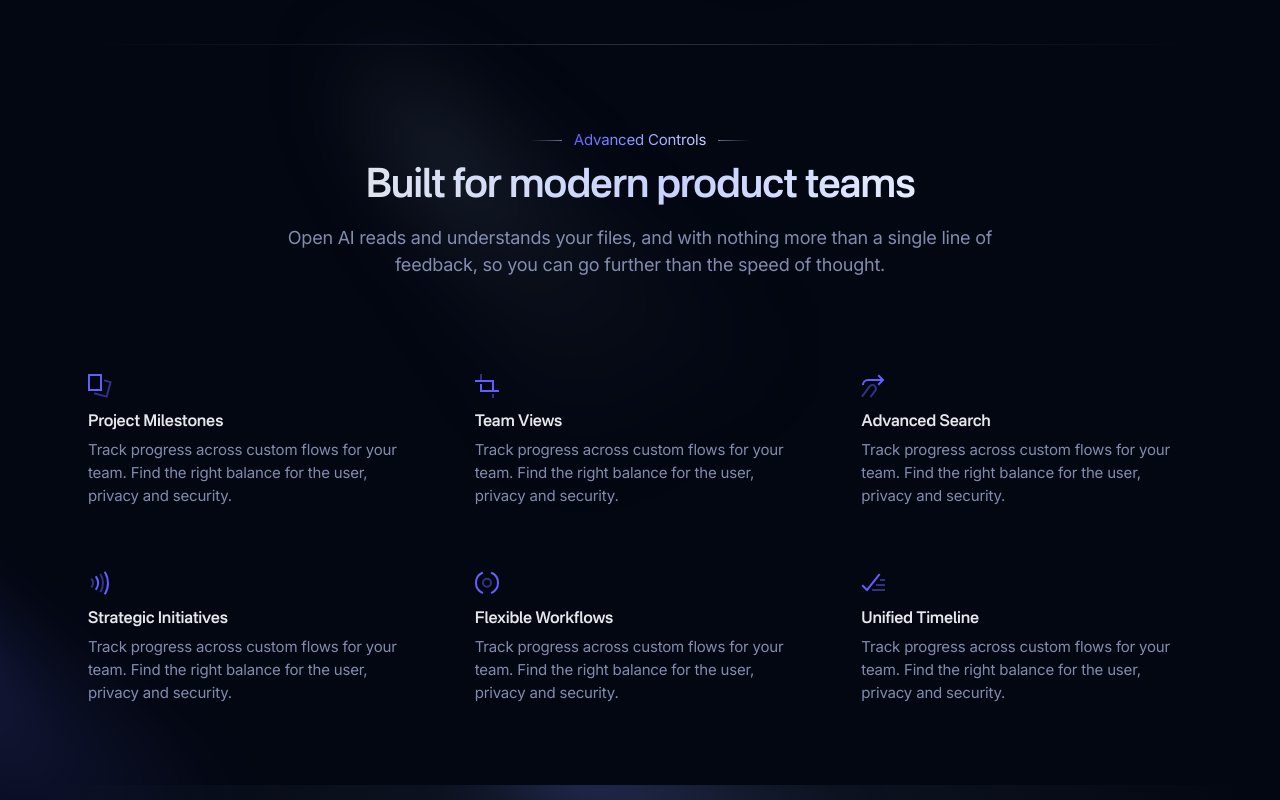
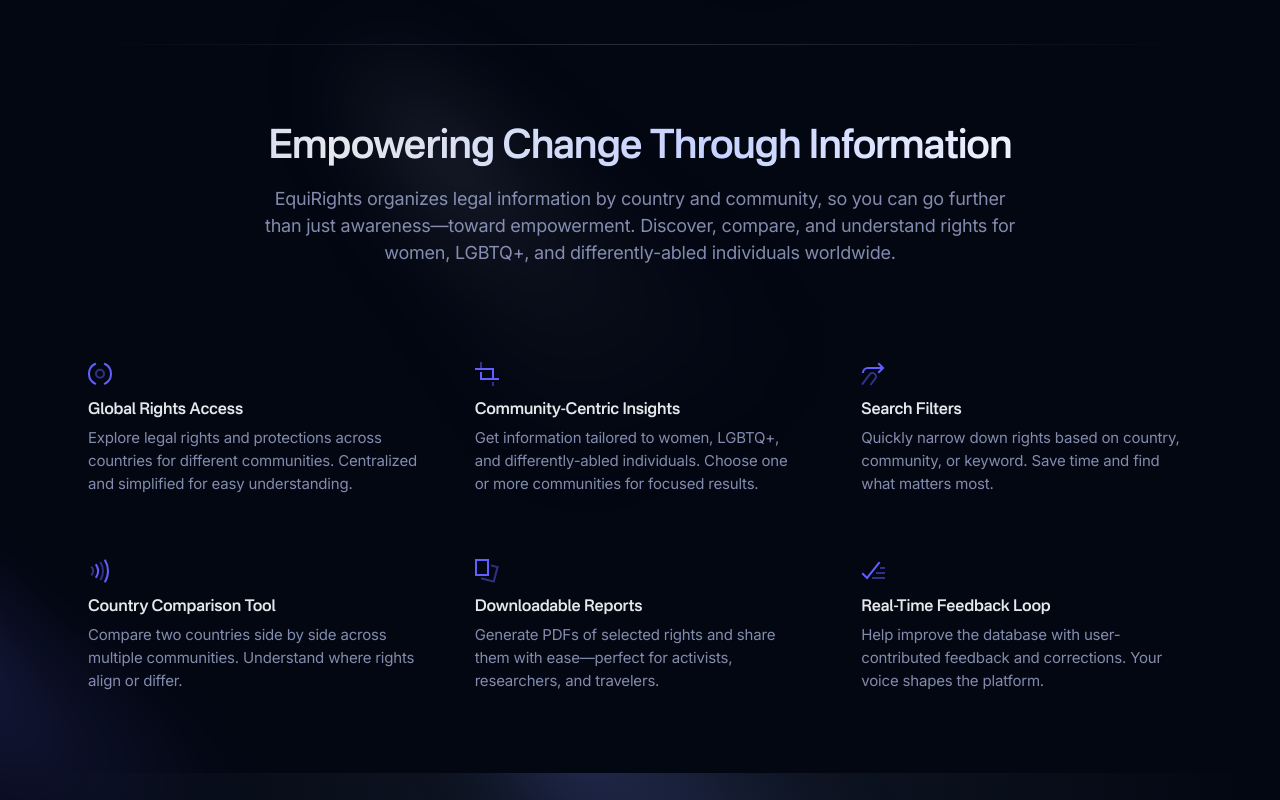
Before and after one commit to vams-skn/equirights, a Next.js app: page / in a window 1280 px wide. Shown: the part 540-1340 px from the top of the page. Built offline with nearby package versions, Linux system fonts and the light colour scheme.

Commit message:
list out features

```diff
--- a/components/features.tsx
+++ b/components/features.tsx
@@ -33,152 +33,112 @@
         <div className="border-t py-12 [border-image:linear-gradient(to_right,transparent,--theme(--color-slate-400/.25),transparent)1] md:py-20">
           {/* Section header */}
           <div className="mx-auto max-w-3xl pb-4 text-center md:pb-12">
-            <div className="inline-flex items-center gap-3 pb-3 before:h-px before:w-8 before:bg-linear-to-r before:from-transparent before:to-indigo-200/50 after:h-px after:w-8 after:bg-linear-to-l after:from-transparent after:to-indigo-200/50">
-              <span className="inline-flex bg-linear-to-r from-indigo-500 to-indigo-200 bg-clip-text text-transparent">
-                Advanced Controls
-              </span>
-            </div>
             <h2 className="animate-[gradient_6s_linear_infinite] bg-[linear-gradient(to_right,var(--color-gray-200),var(--color-indigo-200),var(--color-gray-50),var(--color-indigo-300),var(--color-gray-200))] bg-[length:200%_auto] bg-clip-text pb-4 font-nacelle text-3xl font-semibold text-transparent md:text-4xl">
-              Built for modern product teams
+              Empowering Change Through Information
             </h2>
             <p className="text-lg text-indigo-200/65">
-              Open AI reads and understands your files, and with nothing more
-              than a single line of feedback, so you can go further than the
-              speed of thought.
+              EquiRights organizes legal information by country and community, so you can go further than just awareness—toward empowerment. Discover, compare, and understand rights for women, LGBTQ+, and differently-abled individuals worldwide.
             </p>
           </div>
           <div className="flex justify-center pb-4 md:pb-12" data-aos="fade-up">
           </div>
+
           {/* Items */}
+
           <div className="mx-auto grid max-w-sm gap-12 sm:max-w-none sm:grid-cols-2 md:gap-x-14 md:gap-y-16 lg:grid-cols-3">
+
             <article>
-              <svg
-                className="mb-3 fill-indigo-500"
-                xmlns="http://www.w3.org/2000/svg"
-                width={24}
-                height={24}
-              >
-                <path d="M0 0h14v17H0V0Zm2 2v13h10V2H2Z" />
-                <path
-                  fillOpacity=".48"
-                  d="m16.295 5.393 7.528 2.034-4.436 16.412L5.87 20.185l.522-1.93 11.585 3.132 3.392-12.55-5.597-1.514.522-1.93Z"
-                />
+              <svg className="mb-3 fill-indigo-500" xmlns="http://www.w3.org/2000/svg" width={24} height={24}>
+                <path fillOpacity=".48" d="M12 8.8a3 3 0 1 0 0 6 3 3 0 0 0 0-6Zm-5 3a5 5 0 1 1 10 0 5 5 0 0 1-10 0Z"/>
+                <path d="m7.454 2.891.891-.454L7.437.655l-.891.454a12 12 0 0 0 0 21.382l.89.454.91-1.781-.892-.455a10 10 0 0 1 0-17.818ZM17.456 1.11l-.891-.454-.909 1.782.891.454a10 10 0 0 1 0 17.819l-.89.454.908 1.781.89-.454a12 12 0 0 0 0-21.382Z" />
               </svg>
+
               <h3 className="mb-1 font-nacelle text-[1rem] font-semibold text-gray-200">
-                Project Milestones
+                Global Rights Access
               </h3>
+
               <p className="text-indigo-200/65">
-                Track progress across custom flows for your team. Find the right
-                balance for the user, privacy and security.
+                Explore legal rights and protections across countries for different communities. Centralized and simplified for easy understanding.
               </p>
             </article>
+
             <article>
-              <svg
-                className="mb-3 fill-indigo-500"
-                xmlns="http://www.w3.org/2000/svg"
-                width={24}
-                height={24}
-              >
+              <svg className="mb-3 fill-indigo-500" xmlns="http://www.w3.org/2000/svg" width={24} height={24}>
+                <path d="M19 6H0v2h17v8H7v-6H5v8h19v-2h-5V6Z" />
                 <path fillOpacity=".48" d="M7 8V0H5v8h2Zm12 16v-4h-2v4h2Z" />
-                <path d="M19 6H0v2h17v8H7v-6H5v8h19v-2h-5V6Z" />
               </svg>
+
               <h3 className="mb-1 font-nacelle text-[1rem] font-semibold text-gray-200">
-                Team Views
+                Community-Centric Insights
               </h3>
+
               <p className="text-indigo-200/65">
-                Track progress across custom flows for your team. Find the right
-                balance for the user, privacy and security.
+                Get information tailored to women, LGBTQ+, and differently-abled individuals. Choose one or more communities for focused results.
               </p>
             </article>
+
             <article>
-              <svg
-                className="mb-3 fill-indigo-500"
-                xmlns="http://www.w3.org/2000/svg"
-                width={24}
-                height={24}
-              >
+              <svg className="mb-3 fill-indigo-500" xmlns="http://www.w3.org/2000/svg" width={24} height={24}>
                 <path d="M23.414 6 18 .586 16.586 2l3 3H7a6 6 0 0 0-6 6h2a4 4 0 0 1 4-4h12.586l-3 3L18 11.414 23.414 6Z" />
-                <path
-                  fillOpacity=".48"
-                  d="M13.01 12.508a2.5 2.5 0 0 0-3.502.482L1.797 23.16.203 21.952l7.71-10.17a4.5 4.5 0 1 1 7.172 5.437l-4.84 6.386-1.594-1.209 4.841-6.385a2.5 2.5 0 0 0-.482-3.503Z"
-                />
+                <path fillOpacity=".48" d="M13.01 12.508a2.5 2.5 0 0 0-3.502.482L1.797 23.16.203 21.952l7.71-10.17a4.5 4.5 0 1 1 7.172 5.437l-4.84 6.386-1.594-1.209 4.841-6.385a2.5 2.5 0 0 0-.482-3.503Z"/>
               </svg>
+
               <h3 className="mb-1 font-nacelle text-[1rem] font-semibold text-gray-200">
-                Advanced Search
+                Search Filters
               </h3>
+
               <p className="text-indigo-200/65">
-                Track progress across custom flows for your team. Find the right
-                balance for the user, privacy and security.
+                Quickly narrow down rights based on country, community, or keyword. Save time and find what matters most.
               </p>
             </article>
+
             <article>
-              <svg
-                className="mb-3 fill-indigo-500"
-                xmlns="http://www.w3.org/2000/svg"
-                width={24}
-                height={24}
-              >
-                <path
-                  fillOpacity=".48"
-                  d="m3.031 9.05-.593-.805 1.609-1.187.594.804a6.966 6.966 0 0 1 0 8.276l-.594.805-1.61-1.188.594-.805a4.966 4.966 0 0 0 0-5.9Z"
-                />
+              <svg className="mb-3 fill-indigo-500" xmlns="http://www.w3.org/2000/svg" width={24} height={24}>
+                <path fillOpacity=".48" d="m3.031 9.05-.593-.805 1.609-1.187.594.804a6.966 6.966 0 0 1 0 8.276l-.594.805-1.61-1.188.594-.805a4.966 4.966 0 0 0 0-5.9Z"/>
                 <path d="m7.456 6.676-.535-.845 1.69-1.07.534.844a11.944 11.944 0 0 1 0 12.789l-.535.845-1.69-1.071.536-.845a9.944 9.944 0 0 0 0-10.647Z" />
-                <path
-                  d="m11.888 4.35-.514-.858 1.717-1.027.513.858a16.9 16.9 0 0 1 2.4 8.677 16.9 16.9 0 0 1-2.4 8.676l-.513.859-1.717-1.028.514-.858A14.9 14.9 0 0 0 14.003 12a14.9 14.9 0 0 0-2.115-7.65Z"
-                  opacity=".48"
-                />
+                <path d="m11.888 4.35-.514-.858 1.717-1.027.513.858a16.9 16.9 0 0 1 2.4 8.677 16.9 16.9 0 0 1-2.4 8.676l-.513.859-1.717-1.028.514-.858A14.9 14.9 0 0 0 14.003 12a14.9 14.9 0 0 0-2.115-7.65Z" opacity=".48"/>
                 <path d="m16.321 2-.5-.866 1.733-1 .5.866A22 22 0 0 1 21 12c0 3.852-1.017 7.636-2.948 10.97l-.502.865-1.73-1.003.501-.865A19.878 19.878 0 0 0 19 12a20 20 0 0 0-2.679-10Z" />
               </svg>
+
               <h3 className="mb-1 font-nacelle text-[1rem] font-semibold text-gray-200">
-                Strategic Initiatives
+                Country Comparison Tool
               </h3>
+
               <p className="text-indigo-200/65">
-                Track progress across custom flows for your team. Find the right
-                balance for the user, privacy and security.
+                Compare two countries side by side across multiple communities. Understand where rights align or differ.
               </p>
             </article>
+
             <article>
-              <svg
-                className="mb-3 fill-indigo-500"
-                xmlns="http://www.w3.org/2000/svg"
-                width={24}
-                height={24}
-              >
-                <path
-                  fillOpacity=".48"
-                  d="M12 8.8a3 3 0 1 0 0 6 3 3 0 0 0 0-6Zm-5 3a5 5 0 1 1 10 0 5 5 0 0 1-10 0Z"
-                />
-                <path d="m7.454 2.891.891-.454L7.437.655l-.891.454a12 12 0 0 0 0 21.382l.89.454.91-1.781-.892-.455a10 10 0 0 1 0-17.818ZM17.456 1.11l-.891-.454-.909 1.782.891.454a10 10 0 0 1 0 17.819l-.89.454.908 1.781.89-.454a12 12 0 0 0 0-21.382Z" />
+              <svg className="mb-3 fill-indigo-500" xmlns="http://www.w3.org/2000/svg" width={24} height={24}>
+                  <path d="M0 0h14v17H0V0Zm2 2v13h10V2H2Z" />
+                  <path fillOpacity=".48" d="m16.295 5.393 7.528 2.034-4.436 16.412L5.87 20.185l.522-1.93 11.585 3.132 3.392-12.55-5.597-1.514.522-1.93Z"/>
               </svg>
+
               <h3 className="mb-1 font-nacelle text-[1rem] font-semibold text-gray-200">
-                Flexible Workflows
+                Downloadable Reports
               </h3>
+
               <p className="text-indigo-200/65">
-                Track progress across custom flows for your team. Find the right
-                balance for the user, privacy and security.
+                Generate PDFs of selected rights and share them with ease—perfect for activists, researchers, and travelers.
               </p>
             </article>
+
             <article>
-              <svg
-                className="mb-3 fill-indigo-500"
-                xmlns="http://www.w3.org/2000/svg"
-                width={24}
-                height={24}
-              >
-                <path
-                  fillOpacity=".48"
-                  d="M19 8h5v2h-5V8Zm-4 5h9v2h-9v-2Zm9 5H11v2h13v-2Z"
-                />
+              <svg className="mb-3 fill-indigo-500" xmlns="http://www.w3.org/2000/svg" width={24} height={24}>
+                <path fillOpacity=".48" d="M19 8h5v2h-5V8Zm-4 5h9v2h-9v-2Zm9 5H11v2h13v-2Z"/>
                 <path d="M19.406 3.844 6.083 20.497.586 15 2 13.586l3.917 3.917L17.844 2.595l1.562 1.25Z" />
               </svg>
+
               <h3 className="mb-1 font-nacelle text-[1rem] font-semibold text-gray-200">
-                Unified Timeline
+                Real-Time Feedback Loop
               </h3>
+
               <p className="text-indigo-200/65">
-                Track progress across custom flows for your team. Find the right
-                balance for the user, privacy and security.
+                Help improve the database with user-contributed feedback and corrections. Your voice shapes the platform.
               </p>
             </article>
+
           </div>
         </div>
       </div>
```
